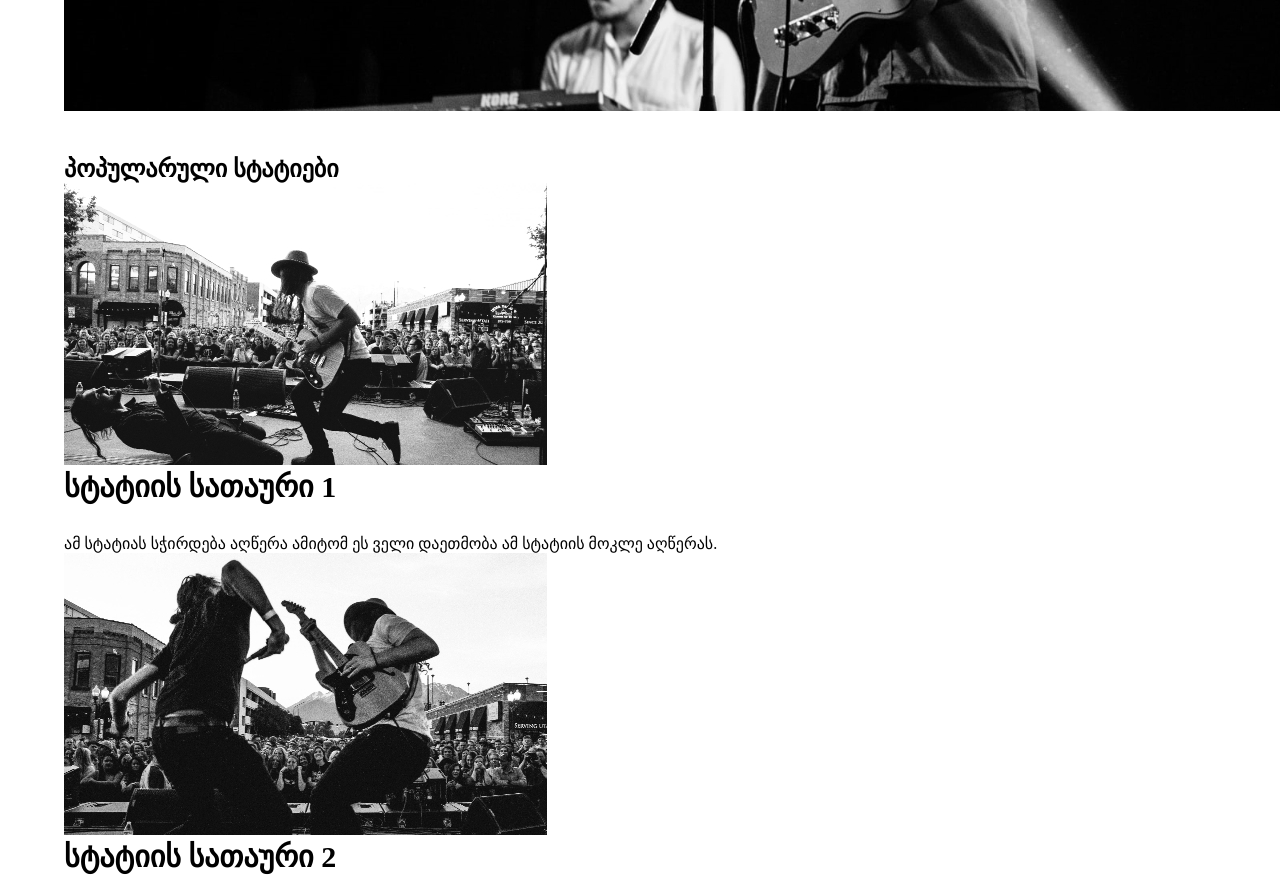
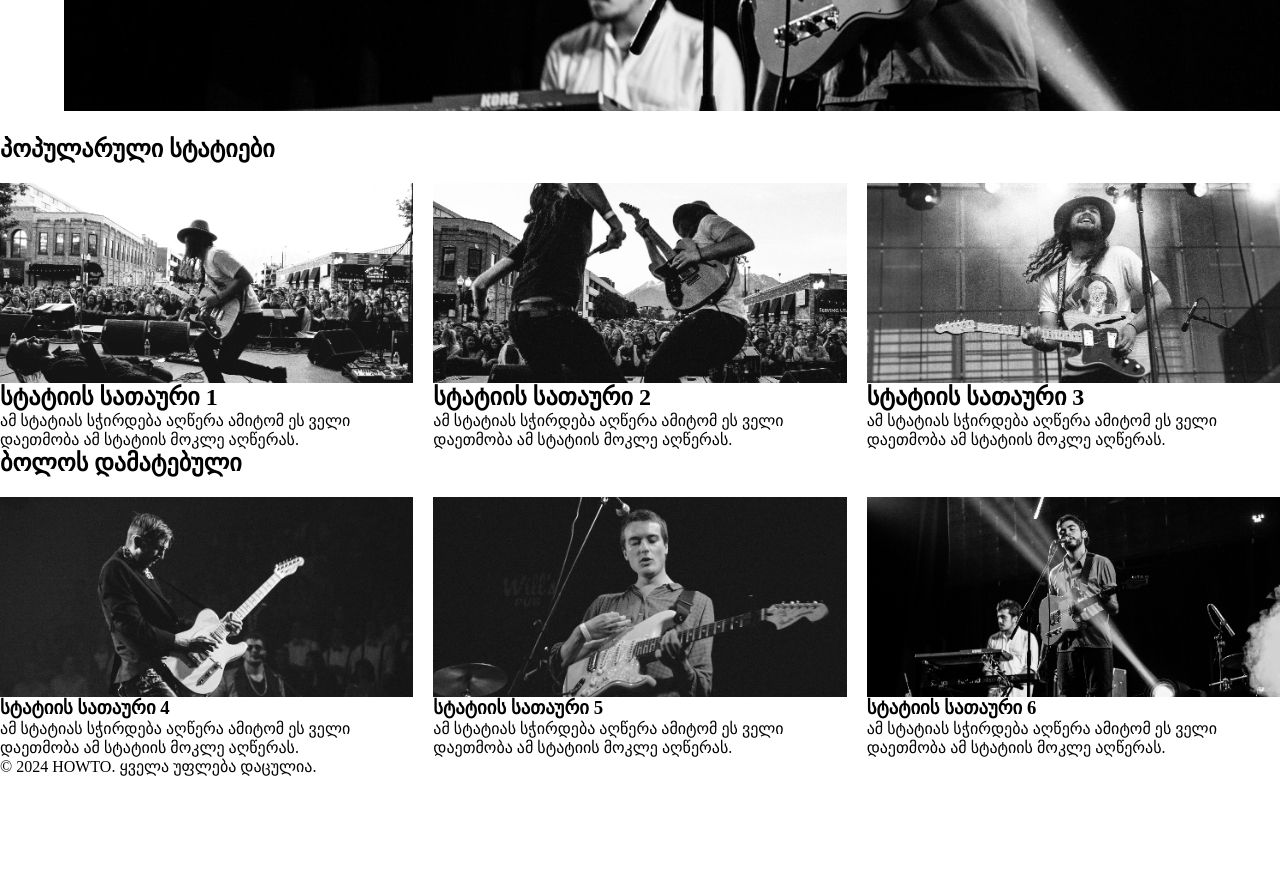
Before and after one commit to NinoAnania/NewRules, a plain HTML site: page index.html in a window 1280 px wide. Shown: the part 580-1457 px from the top of the page. After the commit the page ends 1356 px from the top, so only its background shows below. Drawn offline with Linux system fonts and the light colour scheme.

Commit message:
Changed the layout of the photos.

```diff
--- a/index.html
+++ b/index.html
@@ -45,18 +45,18 @@
 
     <section class="news">
         <h2>ბოლოს დამატებული</h2>
-        <div class="news-container">
-            <div class="news-3">
+        <div class="containers">
+            <div class="container">
                 <img src="images/andrew-spencer1.jpg" alt="News 4">
                 <h3>სტატიის სათაური 4</h3>
                 <p>ამ სტატიას სჭირდება აღწერა ამიტომ ეს ველი დაეთმობა ამ სტატიის მოკლე აღწერას. </p>
             </div>
-            <div class="news-4">
+            <div class="container">
                 <img src="images/bruce-dixon.jpg" alt="News 5">
                 <h3>სტატიის სათაური 5</h3>
                 <p>ამ სტატიას სჭირდება აღწერა ამიტომ ეს ველი დაეთმობა ამ სტატიის მოკლე აღწერას. </p>
             </div>
-            <div class="news-5">
+            <div class="container">
                 <img src="images/gonzalo.jpg" alt="News 6">
                 <h3>სტატიის სათაური 6</h3>
                 <p>ამ სტატიას სჭირდება აღწერა ამიტომ ეს ველი დაეთმობა ამ სტატიის მოკლე აღწერას.</p>
--- a/src/css/style.css
+++ b/src/css/style.css
@@ -46,26 +46,30 @@
     object-fit: cover;
 }
 
-.popular{
-    width: 90%;
-    margin: 40px auto;
+.cards{
+    display: grid;
+    grid-template-columns: repeat(3, 1fr);
+    gap: 20px;
+    margin-top: 20px;
+}
+.card img{
+    width: 100%;
+    display: block;
+    height: 200px;
+    object-fit: cover;
 }
 
-.popular h2{
-   font-size: 30px;
-   margin-bottom: 30px;
+.containers{
+    display: grid;
+    grid-template-columns: repeat(3, 1fr);
+    gap: 20px;
+    margin-top: 20px;
 }
-
-.new-item{
-    display: flex;
-    justify-content: space-between;
-    flex-wrap: wrap;
-    box-sizing: border-box;
-}
-
-.news-story{
-    width: 30%;
-    margin-bottom: 20px;
+.container img{
+    width: 100%;
+    display: block;
+    height: 200px;
+    object-fit: cover;
 }
 
 .news-2{
```
